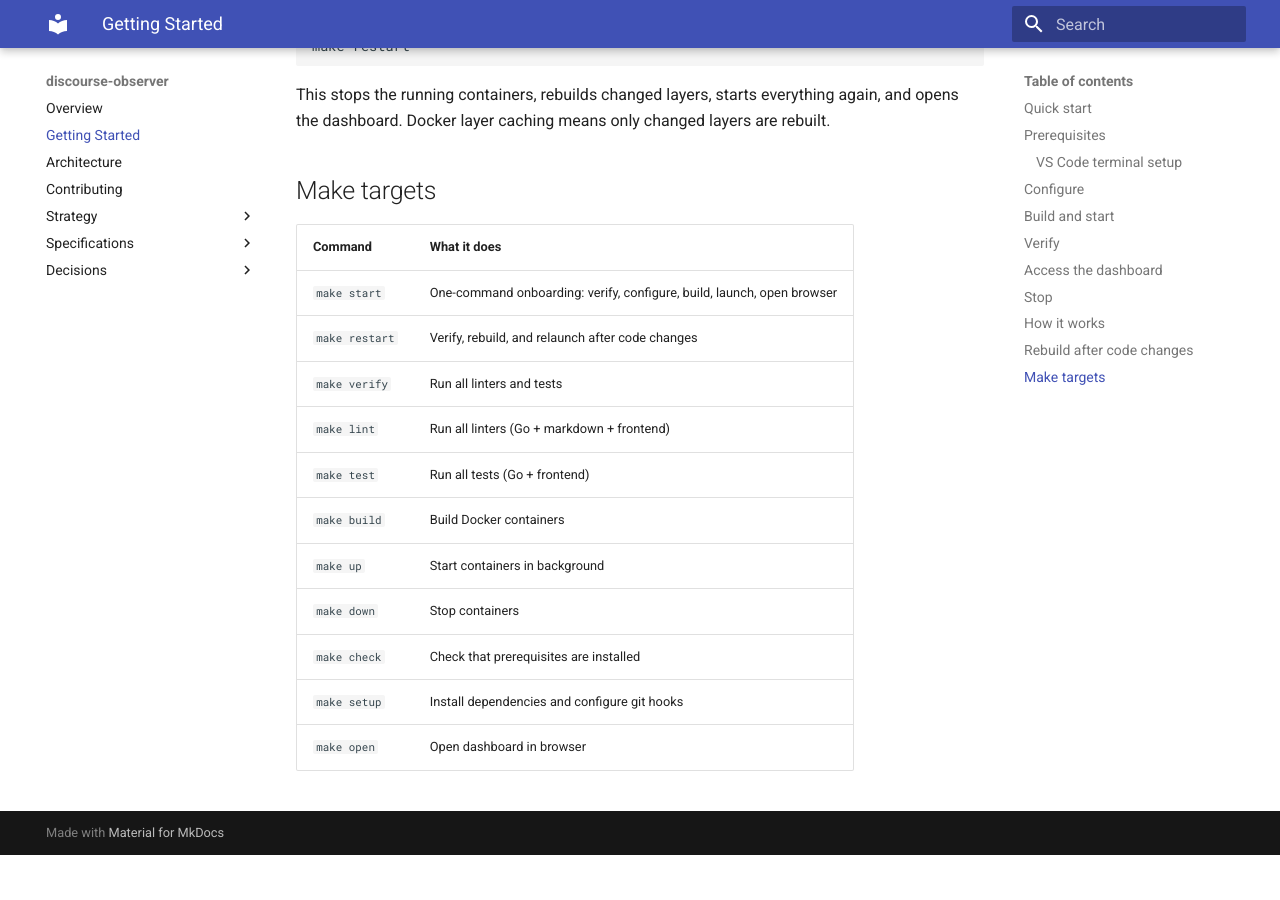
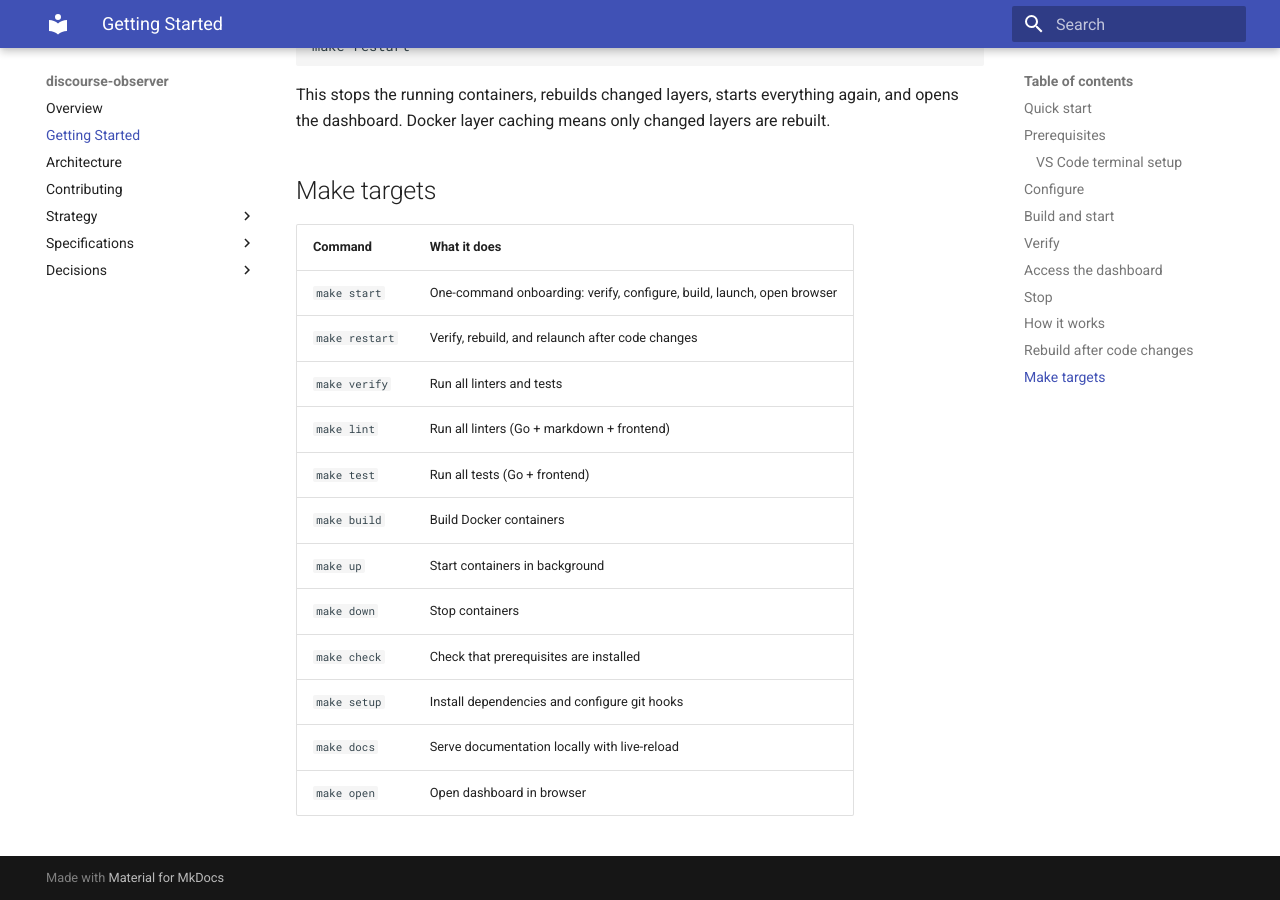
Before and after one commit to MorganDigitalAsyncTransparency/community, an MkDocs documentation site: the page built from discourse-observer/docs/getting-started.md, in a window 1280 px wide and 900 px high, scrolled down 3349 px. Built offline with MkDocs 1.6.1 and Material for MkDocs 9.7.7, drawn with Linux system fonts in a browser that asks for light colours; before the commit the page ends 4204 px from its top, so only the background shows below that.

Commit message:
Add make docs target for local documentation preview
MkDocs with Material theme is already configured for GitHub Pages.
Contributors need a way to preview docs locally before pushing.

- Add make docs target (mkdocs serve with live-reload)
- Add mkdocs-material to make setup
- Document make docs in getting-started.md

Co-Authored-By: Claude Opus 4.6 (1M context) <noreply@anthropic.com>

```diff
--- a/discourse-observer/docs/getting-started.md
+++ b/discourse-observer/docs/getting-started.md
@@ -154,4 +154,5 @@ This stops the running containers, rebuilds changed layers, starts everything ag
 | `make down` | Stop containers |
 | `make check` | Check that prerequisites are installed |
 | `make setup` | Install dependencies and configure git hooks |
+| `make docs` | Serve documentation locally with live-reload |
 | `make open` | Open dashboard in browser |
```
Also changed, not shown: 1 other file.
